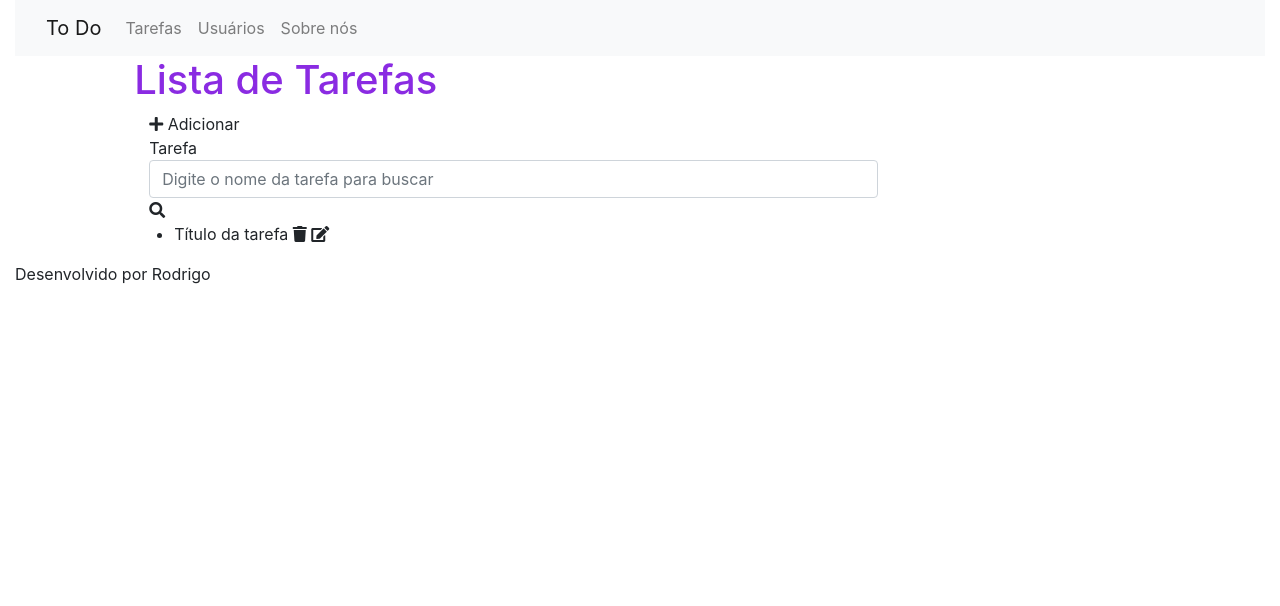
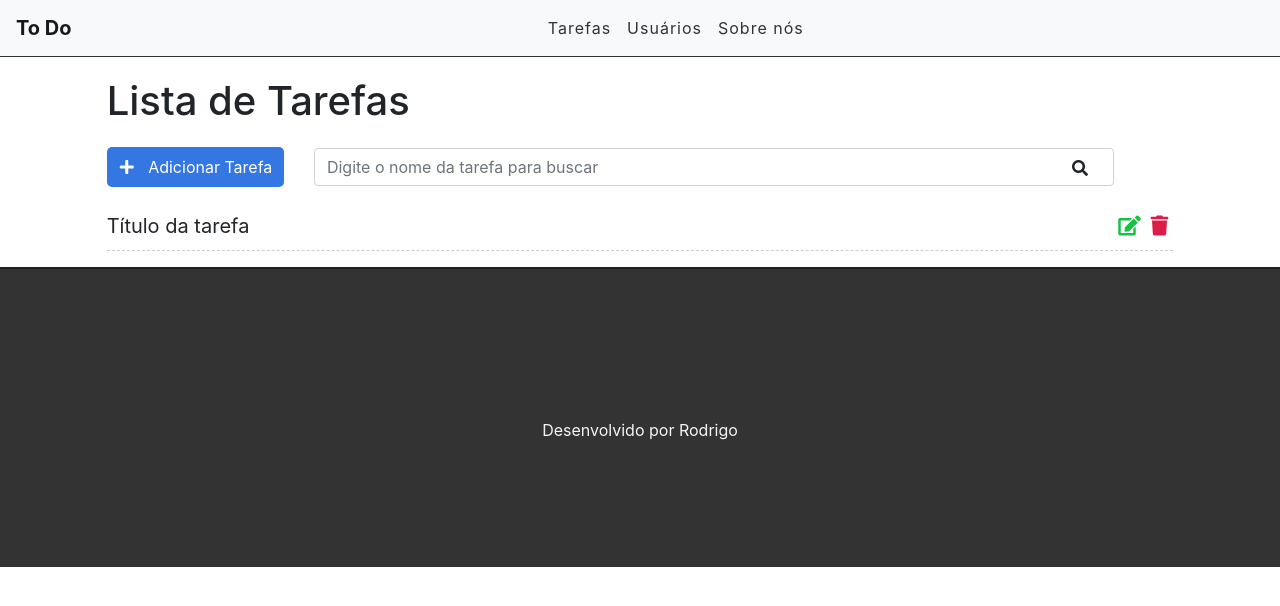
Before and after one commit to rodrigoyuri/to-do-python, a Django app: template tasks/templates/tasks/list.html in a window 1280 px wide. Shown: the top 606 px of the page. Run offline with Django 3.2, Linux system fonts and the light colour scheme; the template is opened without the code that fills it, so the values that code supplies are empty; some libraries are stand-ins or nearby versions.

Commit message:
base.html and list.html style

```diff
--- a/tasks/static/css/styles.css
+++ b/tasks/static/css/styles.css
@@ -1,3 +1,105 @@
-h1 {
-    color: blueviolet;
+.container-fluid {
+    padding: 0;
 }
+
+/* NavBar */
+
+.navbar {
+    border-bottom: 1px solid #333;
+    margin-bottom: 20px;
+}
+
+.navbar-nav {
+    margin: auto;
+}
+
+.navbar-brand {
+    font-weight: bold;
+}
+
+.navbar-light .navbar-nav a.nav-link {
+    color: #333;
+    letter-spacing: 1px;
+}
+
+/* Botton add */
+
+.add-div {
+    background-color: #3476e2;
+    cursor: pointer;
+    display: inline-block;
+    color: #FFF;
+    padding: 8px;
+    border-radius: 5px;
+    margin-right: 25px;
+}
+
+.fas.fa-plus {
+    color: #FFF;
+    margin-right: 10px;
+    margin-left: 5px;
+}
+
+/* Search */
+
+.fas.fa-search {
+    position: absolute;
+    top: 12px;
+    right: 26px;
+}
+
+.search-div {
+    padding: 0;
+    margin-top: 15px;
+    margin-bottom: 15px;
+    display: inline-block;
+}
+
+
+/* Task list */
+
+.list-div {
+    padding: 0;
+}
+
+.task-list {
+    padding-left: 0;
+}
+
+.task-item {
+    list-style: none;
+    font-size: 20px;
+    height: 50px;
+    padding-top: 10px;
+    border-bottom: 1px dashed #ccc;
+}
+
+.fas.fa-trash, .fas.fa-edit {
+    cursor: pointer;
+    margin: 5px;
+    font-size: 20px;
+    float: right;
+}
+
+.fas.fa-trash  {
+    color: #db1e47;
+}
+
+.fas.fa-edit {
+    color: #13c43f;
+}
+
+/* Footer */
+
+footer {
+    background-color: #333;
+    height: 300px;
+    border-top: 2px solid #202020;
+}
+
+footer p {
+    color: #f5f5f5;
+    text-align: center;
+    top: 50%;
+    position: relative;
+}
```
